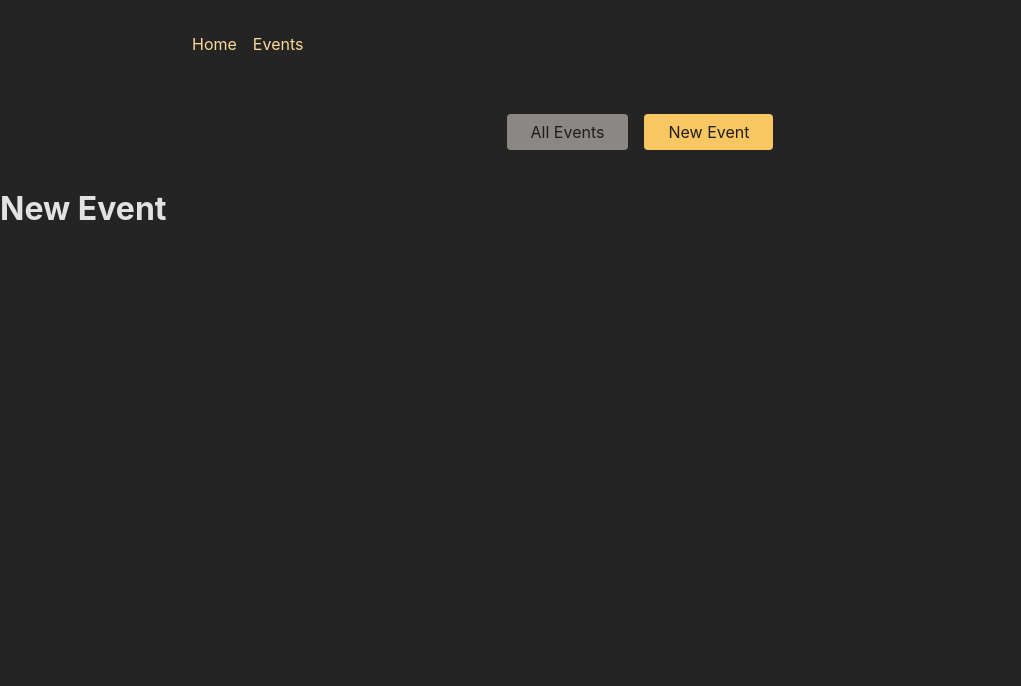
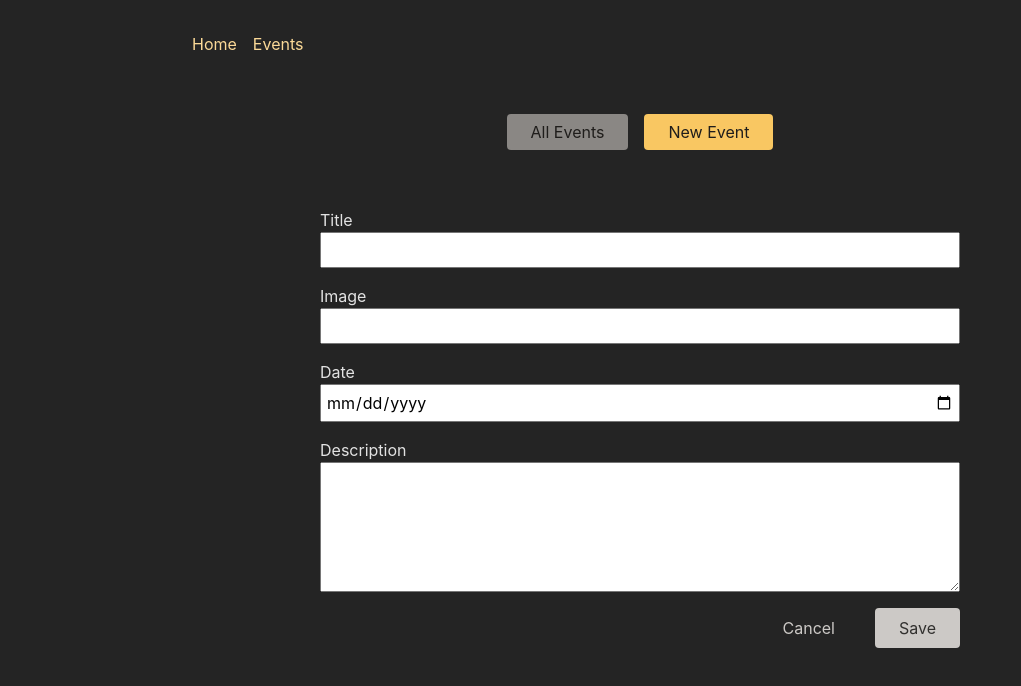
Before and after one commit to krasenDimitrov90/React-Router-Udemy, a React (Create React App) app in the folder front-end/: page /events/new in a window 1280 px wide. Shown: the top 686 px of the page, without its empty margins (0-1021 px from the left). Built offline with nearby package versions, Linux system fonts and the light colour scheme.

Commit message:
making a post new event by the router action

```diff
--- a/front-end/src/App.js
+++ b/front-end/src/App.js
@@ -1,7 +1,7 @@
 import MainNavigation from './components/MainNavigation';
 import { Outlet, RouterProvider, createBrowserRouter } from 'react-router-dom';
 import { HomePage, EventsPage, ErrorPage, EventDetailPage, NewEventPage, EditEventPage, EvetnsRoot, eventItemLoader } from './pages/index';
-import { eventsLoader } from './pages/index';
+import { eventsLoader, newEventAction } from './pages/index';
 
 const Layout = () => {
   return (
@@ -37,7 +37,7 @@ const router = createBrowserRouter([
               { path: 'edit', element: <EditEventPage /> },
             ],
           },
-          { path: 'new', element: <NewEventPage /> },
+          { path: 'new', element: <NewEventPage />, action: newEventAction },
         ],
       },
     ],
--- a/front-end/src/components/EventForm.js
+++ b/front-end/src/components/EventForm.js
@@ -1,45 +1,45 @@
-import { useNavigate } from 'react-router-dom';
+import { Form, useNavigate } from 'react-router-dom';
 
 import classes from './EventForm.module.css';
 
 export const EventForm = ({ method, event }) => {
-  const navigate = useNavigate();
-  function cancelHandler() {
-    navigate('..');
-  }
+  // const navigate = useNavigate();
+  // function cancelHandler() {
+  //   navigate('..');
+  // }
 
   return (
-    <form className={classes.form}>
+    <Form method='post' className={classes.form}>
       <p>
         <label htmlFor="title">Title</label>
         <input id="title" type="text" name="title" required
-          defaultValue={event.title}
+          defaultValue={event ? event.title : ''}
         />
       </p>
       <p>
         <label htmlFor="image">Image</label>
         <input id="image" type="url" name="image" required
-          defaultValue={event.image}
+          defaultValue={event ? event.image : ''}
         />
       </p>
       <p>
         <label htmlFor="date">Date</label>
         <input id="date" type="date" name="date" required
-          defaultValue={event.date}
+          defaultValue={event ? event.date : ''}
         />
       </p>
       <p>
         <label htmlFor="description">Description</label>
         <textarea id="description" name="description" rows="5" required
-          defaultValue={event.description}
+          defaultValue={event ? event.description : ''}
         />
       </p>
       <div className={classes.actions}>
-        <button type="button" onClick={cancelHandler}>
+        <button type="button" >
           Cancel
         </button>
         <button>Save</button>
       </div>
-    </form>
+    </Form>
   );
 }
--- a/front-end/src/pages/NewEventPage.js
+++ b/front-end/src/pages/NewEventPage.js
@@ -1,7 +1,34 @@
 import React from 'react';
+import { EventForm } from '../components/EventForm';
+import { json, redirect } from 'react-router-dom';
 
 export const NewEventPage = () => {
     return (
-       <h1>New Event</h1>
+        <EventForm />
     );
 };
+
+export const newEventAction = async ({ request, params }) => {
+    const data = await request.formData();
+
+    const enteredData = {
+        title: data.get('title'),
+        image: data.get('image'),
+        date: data.get('date'),
+        description: data.get('description'),
+    };
+
+    const response = await fetch('http://localhost:8070/events', {
+        method: 'POST',
+        headers: {
+            'Content-Type': 'application/json'
+        },
+        body: JSON.stringify(enteredData)
+    });
+
+    if (!response.ok) {
+        throw json({ message: 'Could not save event' }, { status: 500 });
+    }
+
+    return redirect('/events');
+};
```
Also changed, not shown: 2 other files (tests, documents, lock files or other folders).
